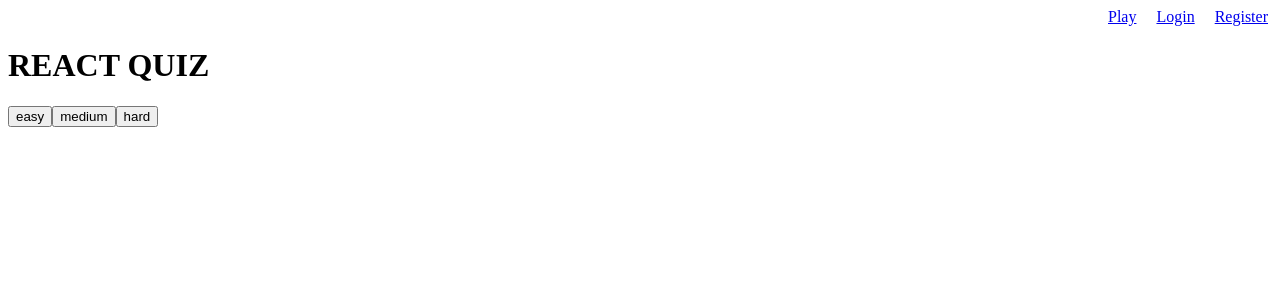
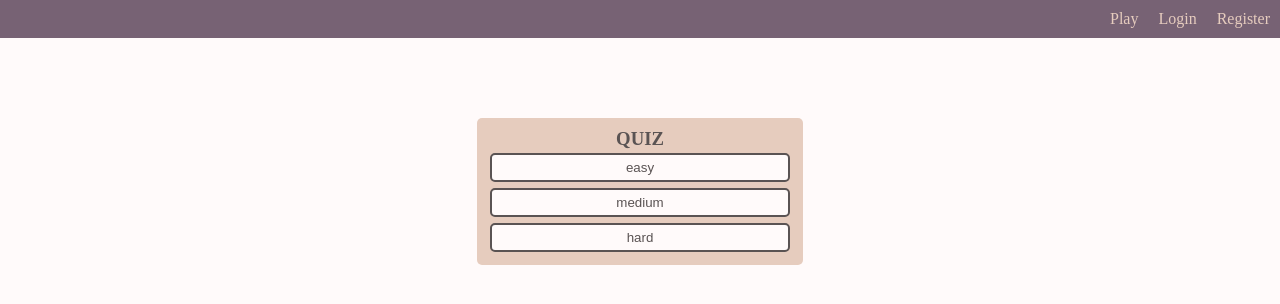
Before and after one commit to bhwong11/react-quiz, a React (Create React App) app: page / in a window 1280 px wide. Shown: the top 304 px of the page. Built offline with nearby package versions, Linux system fonts and the light colour scheme.

Commit message:
added styles

```diff
--- a/src/App.tsx
+++ b/src/App.tsx
@@ -2,12 +2,13 @@ import React,{useState} from 'react';
 import {fetchQuizQuestions} from './API'
 
 import Routes from './config/routes'
+import './main.css'
 
 function App() {
   return (
-    <>
+    <div className="background">
       <Routes />
-    </>
+    </div>
   );
 }
 
--- a/src/components/QuestionCard.styles.ts
+++ b/src/components/QuestionCard.styles.ts
@@ -40,9 +40,9 @@ export const ButtonWrapper = styled.div<ButtonWrapperProps>`
                 ? 'green'
                 :!correct && userClicked
                 ?'red'
-                :'aqua'};
+                :'#C8CC92'};
                 border: 3px solid #ffffff;
                 border-radius: 10px;
-                color: black;
+                color: #FFFAFA;
     }
 `
--- a/src/components/QuestionCard.tsx
+++ b/src/components/QuestionCard.tsx
@@ -20,7 +20,7 @@ const QuestionCard: React.FC<Props> = ({
     totalQuestions
 })=>(
     <div className ="wrapper">
-        <p className = "number">Question:{questionNb}/{totalQuestions}</p>
+        <p className = "number home_text"><strong>Question:</strong>{questionNb}/{totalQuestions}</p>
         <p dangerouslySetInnerHTML ={{__html: question}}/>
         <div>
             {answers.map((answer)=>(
--- a/src/components/home.tsx
+++ b/src/components/home.tsx
@@ -1,14 +1,14 @@
-import React,{useState} from 'react';
+import React,{useState,useEffect} from 'react';
 import { Redirect } from 'react-router-dom';
 import {fetchQuizQuestions,QuestionState,Difficulty} from '../API'
 
-import { useDispatch, useSelector } from "react-redux";
-import { login } from "../actions/auth";
+import { useSelector } from "react-redux";
 import { RootState } from "../reducers";
 import QuestionCard from './QuestionCard';
 import {QuizModel} from '../models'
 //styles
 import { GlobalStyle, Wrapper } from './home.styles';
+import '../css/home.css';
 
 export type AnswerObject = {
   question:string;
@@ -40,6 +40,7 @@ const Home=(props:any)=>{
     const [score,setScore]=useState(0);
     const [gameOver,setGameOver]=useState(true);
     const [difficulty,setDifficulty]=useState(null);
+    const [showScore,setShowScore]=useState(true)
 
     const selectDiff = (e:any)=>{
       setDifficulty(e.target.value)
@@ -96,7 +97,6 @@ const Home=(props:any)=>{
             let finalQScore: number = answerObject.correct?1:0;
             setDifficulty(null)
             setGameOver(true)
-            console.log("SENDING REQUIEST")
             if(isLoggedIn){
               await QuizModel.create({
                 questions,
@@ -124,22 +124,25 @@ const Home=(props:any)=>{
 
     return (
         <>
-        <div className="gobal-style">
-        </div>
-        <div className="wrapper">
-        <h1>REACT QUIZ</h1>
+        <div className="home_container">
+        <div className="home_wrapper">
+        <h3>QUIZ</h3>
           <>
           {
             gameOver || userAnswers.length==TOTAL_QUESTIONS?(
-              <>
-              <><button onClick = {selectDiff} value='easy'>easy</button>
+              <div className="start_end_container">
+              {number&&showScore?<div className="end-game">
+                <h4>Your score is: {score}</h4>
+                <h4>play again?</h4>
+              </div>:<></>}
+              <button onClick = {selectDiff} value='easy'>easy</button>
               <button onClick = {selectDiff} value='medium'>medium</button>
-              <button onClick = {selectDiff} value='hard'>hard</button></>
-              </>
-            ):<div>Game Started</div>
+              <button onClick = {selectDiff} value='hard'>hard</button>
+              </div>
+            ):<div className="home_text">Game Started</div>
           }
           {
-            !gameOver?<p className="score">score:{score}</p>:null
+            !gameOver?<p className="score home_text"><strong>score:</strong>{score}</p>:null
           }
           {
             loading&&(<p>Loading Questions...</p>)
@@ -158,13 +161,14 @@ const Home=(props:any)=>{
           }
           {
             !gameOver && !loading && userAnswers.length === number +1 && number!==TOTAL_QUESTIONS-1?(
-              <button className="next" onClick={nextQuestion}>
+              <button className="next next_question_button" onClick={nextQuestion}>
                 Next Question
               </button>
             ):null
           }
           </>
         </div>
+        </div>
       </>
     );
 }
--- a/src/components/login.tsx
+++ b/src/components/login.tsx
@@ -4,6 +4,7 @@ import { Redirect } from 'react-router-dom';
 import { useDispatch, useSelector } from "react-redux";
 import { login } from "../actions/auth";
 import { RootState } from "../reducers";
+import '../css/loginRegister.css'
 
 const required = (value:any) => {
   if (!value) {
@@ -57,13 +58,8 @@ const Login=(props:any)=>{
     return (
       <>
       {isLoggedIn?<Redirect to="/" />:
-      <div className="col-md-12">
-        <div className="card card-container">
-          <img
-            src="//ssl.gstatic.com/accounts/ui/avatar_2x.png"
-            alt="profile-img"
-            className="profile-img-card"
-          />
+      <div className="login_container">
+        <div className="login_wrapper">
 
           <form
             onSubmit={handleLogin}
@@ -94,10 +90,9 @@ const Login=(props:any)=>{
               <button
                 className="btn btn-primary btn-block"
               >
-                {loading && (
-                  <span className="spinner-border spinner-border-sm"></span>
-                )}
-                <span>Login</span>
+                {loading? (
+                  <span>loading...</span>
+                ):<span>Login</span>}
               </button>
             </div>
 
--- a/src/components/profile.tsx
+++ b/src/components/profile.tsx
@@ -3,6 +3,7 @@ import { Redirect } from 'react-router-dom';
 import { useSelector } from "react-redux";
 import {UserModel} from "../models";
 import { RootState } from "../reducers";
+import '../css/profile.css'
 
 const Profile= (props:any)=>{
     const {user:currentUser, isLoggedIn:isLoggedIn} = useSelector((state: RootState)=>state.auth)
@@ -25,22 +26,28 @@ const Profile= (props:any)=>{
 
     return (
         <>{isLoggedIn?
-      <div className="container">
-        <header className="jumbotron">
+      <div className="profile_container">
+        <div className="profile_wrapper">
+        <header className="Profile_wrapper_element Profile_wrapper_header">
           <h3>
-          <strong>USER!! {currentUser.user.username}</strong>
-          <strong>SCORE!! {currentUser.completeScore}</strong>
-          <strong>SCORE!! {currentUser.user.userScore}</strong>
-            <strong> {currentUser.username}</strong> Profile
+          <strong>USER: {currentUser.user.username}</strong>
           </h3>
         </header>
-        <p>
-          <strong>Id:</strong> {currentUser.user._id}
-        </p>
-        <p>
+        <p className="Profile_wrapper_element">
           <strong>Email:</strong> {currentUser.user.email}
         </p>
-        {userRank?<div>{userRank}</div>:<div>loading rank...</div>}
+        <p className="Profile_wrapper_element">
+          <strong>Score:</strong> {currentUser.completeScore}
+        </p>
+        {userRank?<p className="Profile_wrapper_element">
+          <strong>Rank:</strong>{userRank}
+          </p>:<p>loading rank...</p>}
+        <p className="Profile_wrapper_element">score is determined by correct questions:
+            <div>*1 if easy</div>
+            <div>*5 if medium</div>
+            <div>*10 if hard</div>
+        </p>
+      </div>
       </div>:
       <Redirect to="/login" />
         }</>
--- a/src/components/register.tsx
+++ b/src/components/register.tsx
@@ -46,13 +46,8 @@ const Register =(props:any)=>{
       <>
       {
         isLoggedIn?<Redirect to="/" />:
-        <div className="col-md-12">
-        <div className="card card-container">
-          <img
-            src="//ssl.gstatic.com/accounts/ui/avatar_2x.png"
-            alt="profile-img"
-            className="profile-img-card"
-          />
+        <div className="register_container">
+        <div className="register_wrapper">
 
           <form
             onSubmit={handleRegister}
--- /dev/null
+++ b/src/css/home.css
@@ -0,0 +1,60 @@
+:root{
+    --green-sage:#C8CC92;
+    --lavender:#776274;
+    --light-pink:#E6CCBE;
+    --copper-rose:#A07178;
+    --dark-brown:#5A5353;
+    --background:#FFFAFA;
+}
+.home_container{
+    display:flex;
+    justify-content: center;
+}
+.home_wrapper{
+    margin-top:10vh;
+    max-width: 320px;
+    color:var(--dark-brown);
+    background-color: var(--light-pink);
+    padding:10px;
+    border-radius:5px;
+}
+.home_text{
+    padding:3px 0;
+}
+.next_question_button{
+    padding:10px;
+    background-color:var(--light-pink);
+    border:3px solid var(--copper-rose);
+    border-radius: 5px;
+    color:var(--copper-rose);
+}
+.next_question_button:hover{
+    opacity: 0.8;
+}
+.start_end_container{
+    display: grid;
+    text-align: center;
+}
+.home_container h3{
+    text-align: center;
+}
+.start_end_container button{
+    width:300px;
+    background-color: var(--background);
+    padding: 5px;
+    margin:3px;
+    border:2px solid var(--dark-brown);
+    border-radius: 5px;
+    color:var(--dark-brown);
+    transition-duration: 0.3s;
+}
+
+.end-game{
+    padding:5px;
+}
+
+.start_end_container button:hover{
+    background-color: var(--green-sage);
+    border:2px solid var(--dark-brown);
+    color:var(--dark-brown);
+}
--- /dev/null
+++ b/src/css/loginRegister.css
@@ -0,0 +1,48 @@
+:root{
+    --green-sage:#C8CC92;
+    --lavender:#776274;
+    --light-pink:#E6CCBE;
+    --copper-rose:#A07178;
+    --dark-brown:#5A5353;
+    --background:#FFFAFA;
+}
+.login_container{
+    display:flex;
+    justify-content: center;
+}
+.login_wrapper{
+    max-width: 320px;
+    min-width:300px;
+    margin-top: 10vw;
+    background-color: var(--light-pink);
+    color:var(--dark-brown);
+    padding:10px;
+    border-radius: 5px;
+}
+.register_container{
+    display:flex;
+    justify-content: center;
+}
+.register_wrapper{
+    max-width: 320px;
+    min-width:300px;
+    margin-top: 10vw;
+    background-color: var(--light-pink);
+    color:var(--dark-brown);
+    padding:10px;
+    border-radius: 5px;
+}
+.form-group{
+    display: grid;
+    padding:5px;
+}
+.form-group label{
+    padding: 3px;
+}
+.form-group button{
+    padding: 5px;
+    border: none;
+    border-radius:5px;
+    color:var(--light-pink);
+    background-color: var(--copper-rose);
+}
--- a/src/css/navbar.css
+++ b/src/css/navbar.css
@@ -1,11 +1,30 @@
+:root{
+    --green-sage:#C8CC92;
+    --lavender:#776274;
+    --light-pink:#E6CCBE;
+    --copper-rose:#A07178;
+    --dark-brown:#5A5353;
+    --background:#FFFAFA;
+}
+*{
+    margin:0;
+    padding:0;
+}
 nav{
     display:flex;
     justify-content:end;
+    padding:10px 0;
     width:100vw;
+    background-color: var(--lavender);
 }
 .nav_container{
-    padding:0 10px;
+    padding:10 0px;
 }
 .nav_container *{
     padding: 10px;
+    text-decoration: none;
+    color:var(--light-pink);
 }
+.nav_container span{
+    color:var(--green-sage);
+}
--- /dev/null
+++ b/src/css/profile.css
@@ -0,0 +1,23 @@
+:root{
+    --green-sage:#C8CC92;
+    --lavender:#776274;
+    --light-pink:#E6CCBE;
+    --copper-rose:#A07178;
+    --dark-brown:#5A5353;
+    --background:#FFFAFA;
+}
+.profile_container{
+    margin-top:10vh;
+    display: flex;
+    justify-content: center;
+}
+.profile_wrapper{
+    max-width:320px;
+    background-color: var(--light-pink);
+    color:var(--dark-brown);
+    padding:10px;
+    border-radius: 5px;
+}
+.profile_wrapper .Profile_wrapper_element{
+    padding:5px;
+}
--- /dev/null
+++ b/src/main.css
@@ -0,0 +1,8 @@
+*{
+    margin:0;
+    padding:0;
+}
+.background{
+    background-color:#FFFAFA;
+    height:100vh;
+}
```
